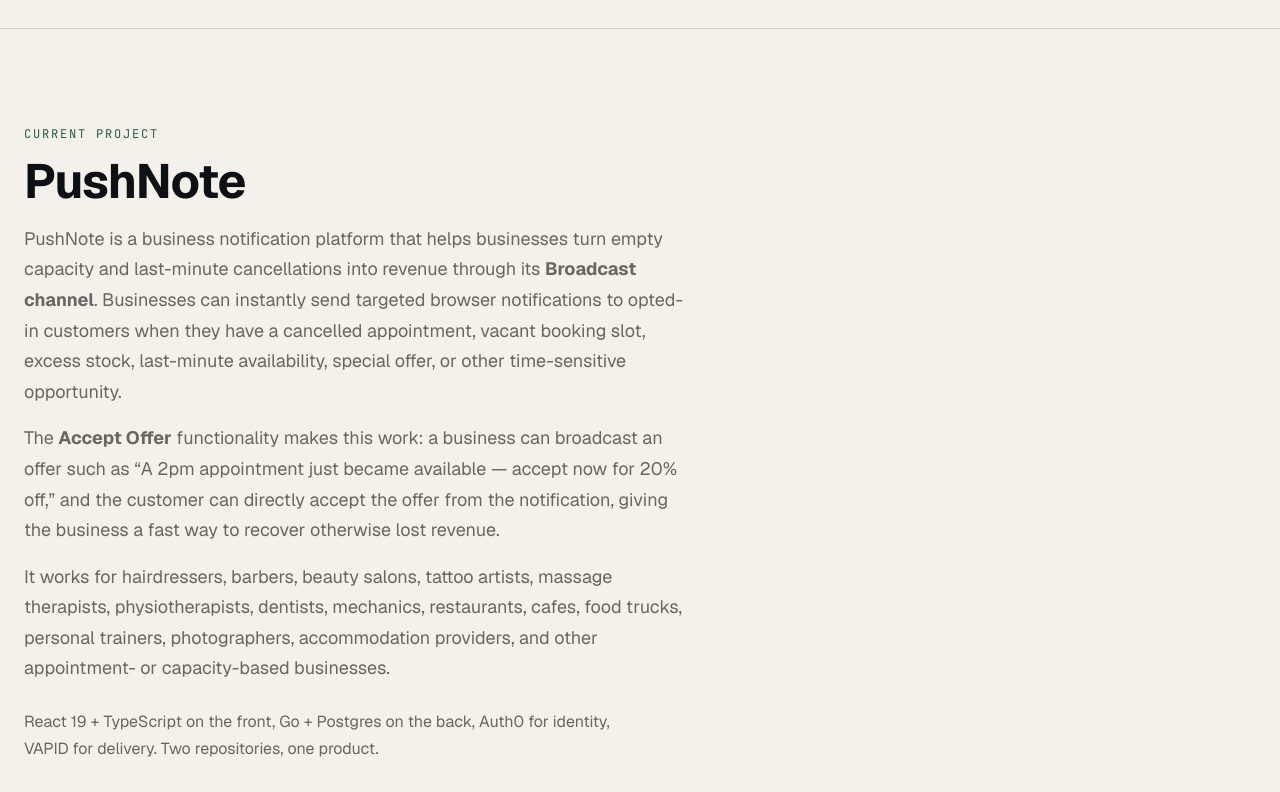
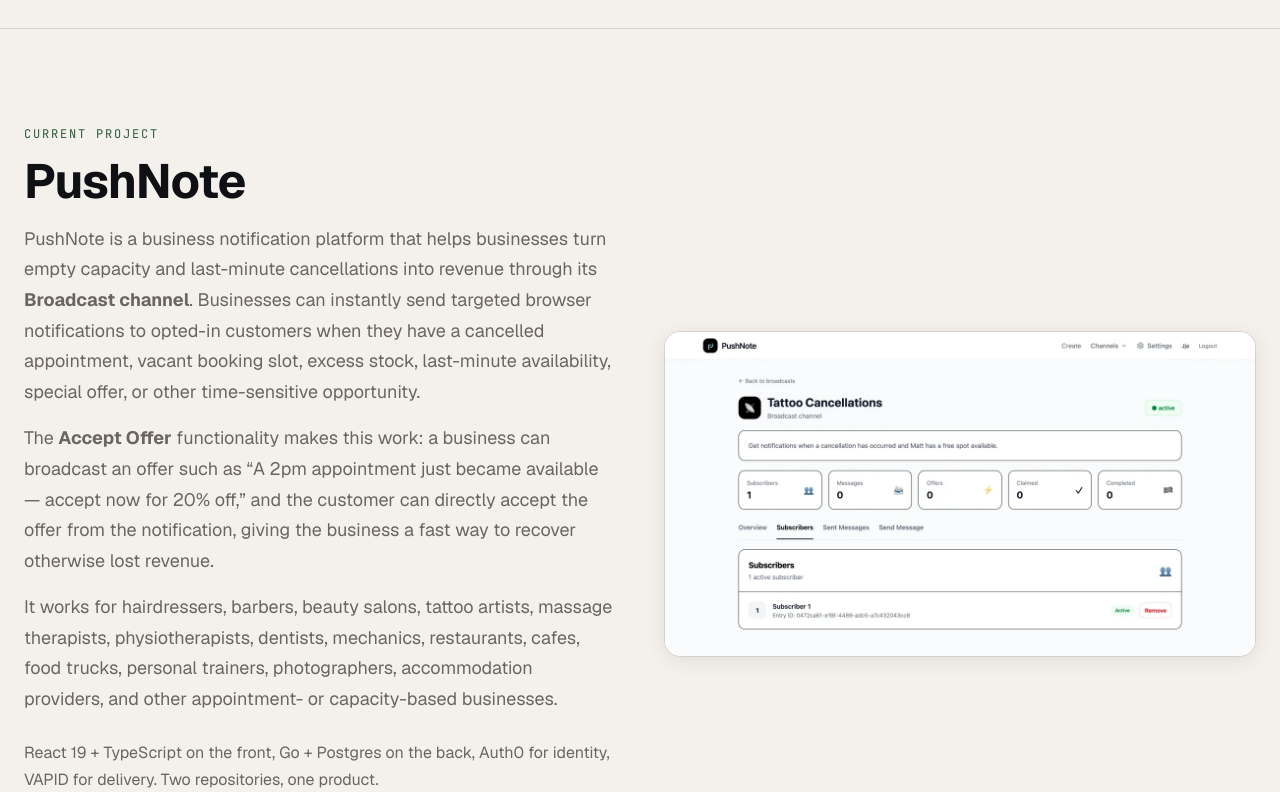
Before and after one commit to noelw19/meliorus, a React (Create React App) app: page / in a window 1280 px wide. Shown: the part 2220-3012 px from the top of the page. Built offline with nearby package versions, Linux system fonts and the light colour scheme.

Commit message:
Add PushNote screenshot to CurrentProject section

```diff
--- a/src/components/CurrentProject.js
+++ b/src/components/CurrentProject.js
@@ -1,5 +1,6 @@
 import { motion } from 'motion/react';
 import { ArrowUpRight, Bell, QrCode, Storefront } from '@phosphor-icons/react';
+import pushnoteScreenshot from '../images/pushnote.webp';
 
 const features = [
   {
@@ -37,12 +38,14 @@
           padding: '0 1.5rem',
         }}
       >
+        {/* Two-column layout: text left, screenshot right */}
+        <div className="grid grid-cols-1 md:grid-cols-2 gap-8 md:gap-12 items-start" style={{ marginBottom: '2.5rem' }}>
+          {/* Left: Text content */}
           <motion.div
             initial={{ opacity: 0, y: 20 }}
             whileInView={{ opacity: 1, y: 0 }}
             viewport={{ once: true, amount: 0.3 }}
             transition={{ duration: 0.6, ease: [0.16, 1, 0.3, 1] }}
-          style={{ marginBottom: '2.5rem' }}
           >
             <p
               style={{
@@ -73,7 +76,6 @@
                 fontSize: '1.125rem',
                 color: '#6B6560',
                 lineHeight: 1.7,
-              maxWidth: '56ch',
                 marginBottom: '1rem',
               }}
             >
@@ -90,7 +92,6 @@
                 fontSize: '1.125rem',
                 color: '#6B6560',
                 lineHeight: 1.7,
-              maxWidth: '56ch',
                 marginBottom: '1rem',
               }}
             >
@@ -105,7 +106,6 @@
                 fontSize: '1.125rem',
                 color: '#6B6560',
                 lineHeight: 1.7,
-              maxWidth: '56ch',
                 marginBottom: '1.5rem',
               }}
             >
@@ -120,8 +120,7 @@
                 fontSize: '1rem',
                 color: '#6B6560',
                 lineHeight: 1.7,
-              maxWidth: '56ch',
-              marginBottom: '2rem',
+                marginBottom: '1.5rem',
               }}
             >
               React 19 + TypeScript on the front, Go + Postgres on the back,
@@ -158,6 +157,30 @@
               <ArrowUpRight size={16} weight="bold" />
             </a>
           </motion.div>
+
+          {/* Right: Screenshot */}
+          <motion.div
+            initial={{ opacity: 0, y: 20 }}
+            whileInView={{ opacity: 1, y: 0 }}
+            viewport={{ once: true, amount: 0.3 }}
+            transition={{ duration: 0.6, delay: 0.15, ease: [0.16, 1, 0.3, 1] }}
+            style={{ display: 'flex', alignItems: 'center', height: '100%' }}
+          >
+            <img
+              src={pushnoteScreenshot}
+              alt="PushNote Broadcast Management Interface"
+              loading="lazy"
+              decoding="async"
+              style={{
+                width: '100%',
+                height: 'auto',
+                borderRadius: '1rem',
+                border: '1px solid #D6CFC4',
+                boxShadow: '0 4px 20px rgba(0,0,0,0.08)',
+              }}
+            />
+          </motion.div>
+        </div>
 
         <div className="grid grid-cols-1 md:grid-cols-3 gap-6">
           {features.map((f, i) => {
```
Also changed, not shown: src/images/pushnote.webp (added). Lines whose indentation alone changed are shown as unchanged.
